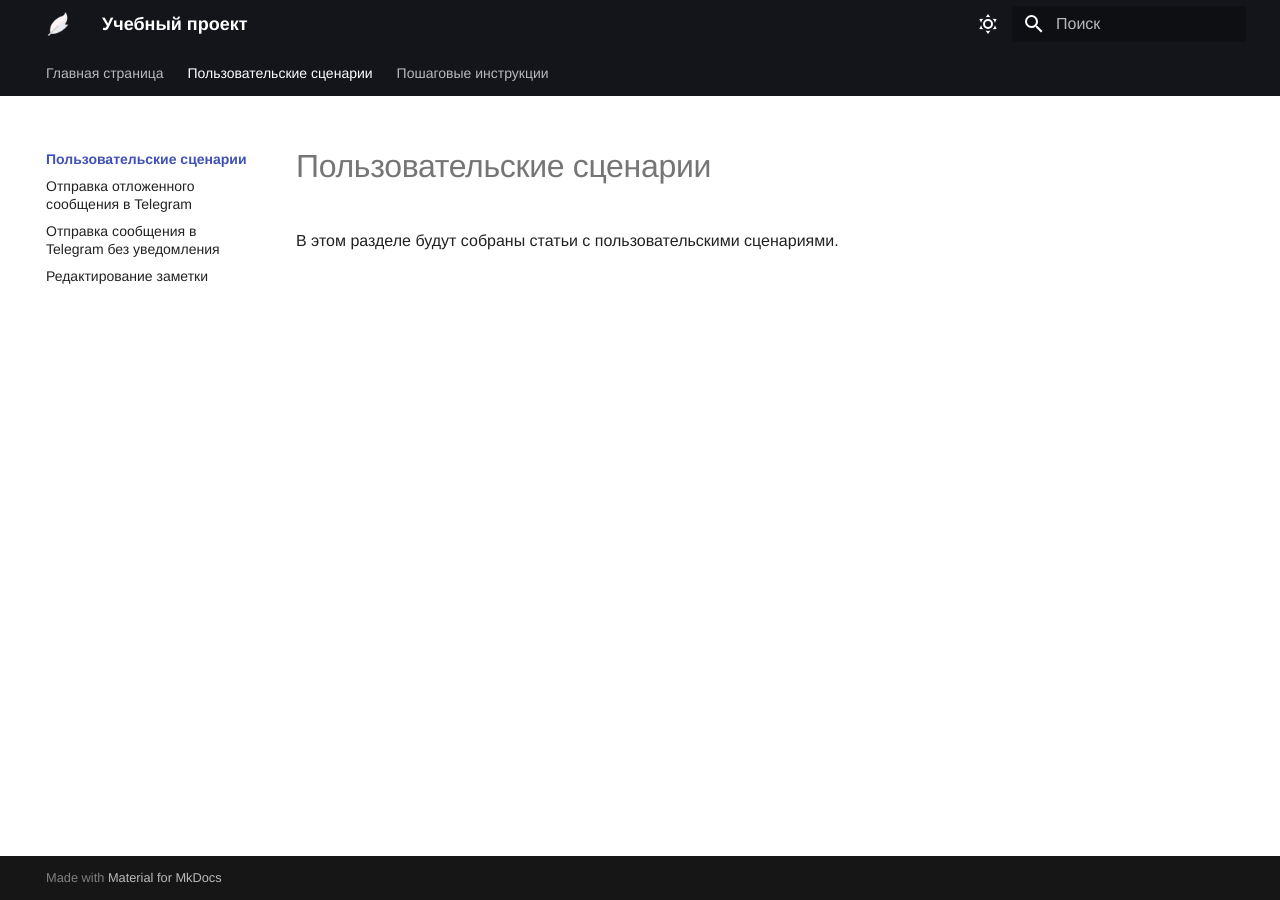
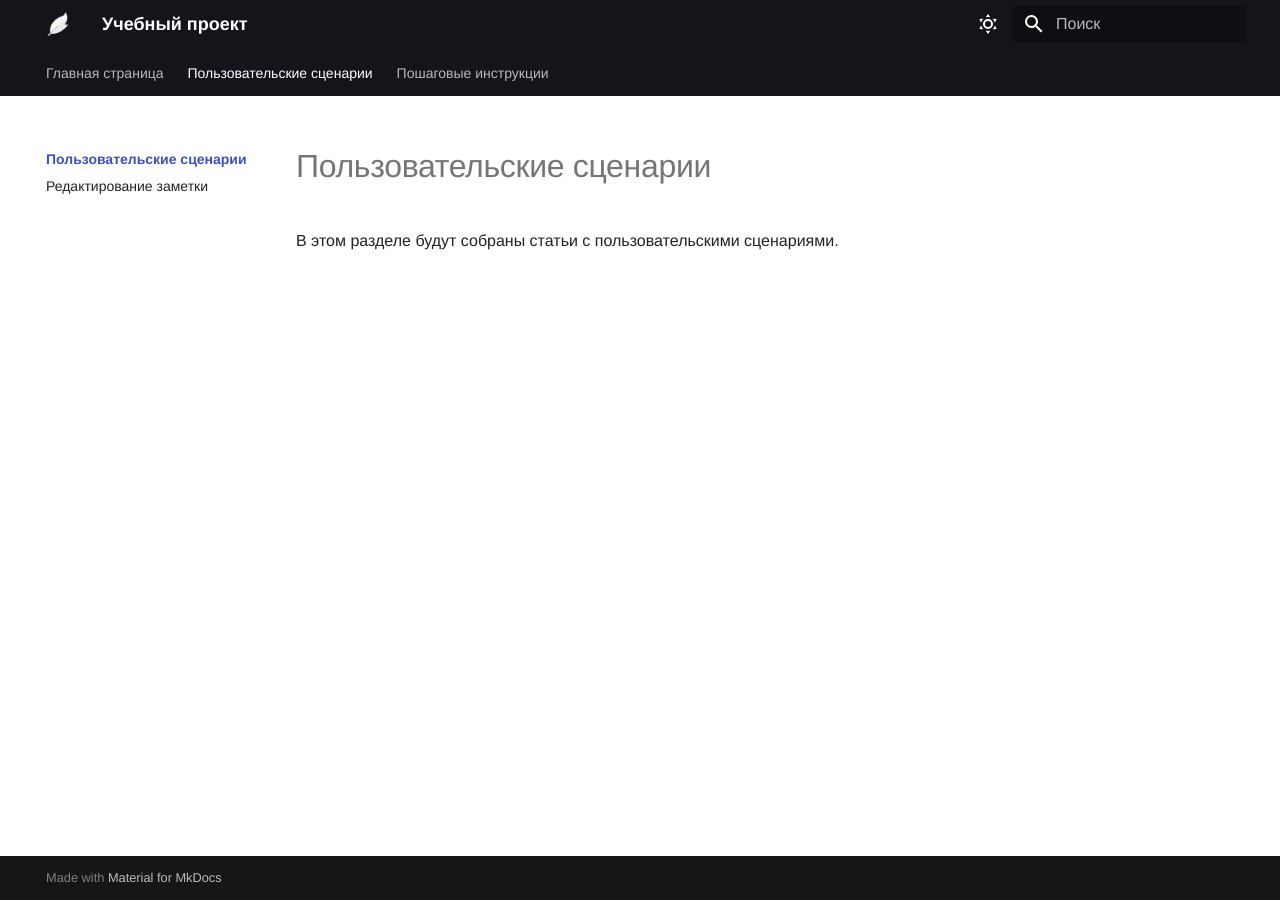
Before and after one commit to ChriKuz/pet-project, an MkDocs documentation site: the page built from docs/User-flow/index.md, in a window 1280 px wide. Built offline with MkDocs 1.6.1 and Material for MkDocs 9.7.7, drawn with Linux system fonts in a browser that asks for light colours; some web fonts are replaced.

Commit message:
исправила навигацию

```diff
--- a/mkdocs.yml
+++ b/mkdocs.yml
@@ -59,8 +59,6 @@ nav: # Структура сайта
 - Главная страница: index.md
 - Пользовательские сценарии:
   - User-flow/index.md
-  - Отправка отложенного сообщения в Telegram: User-flow/delayed message Telegram.md
-  - Отправка сообщения в Telegram без уведомления: User-flow/no-notification message Telegram.md
   - Редактирование заметки: User-flow/note editing.md
 - Пошаговые инструкции:
   - Instructions/index.md
```
Also changed, not shown: docs/User-flow/delayed message Telegram.md (deleted, +0 -1 lines), docs/User-flow/no-notification message Telegram.md (deleted, +0 -1 lines).
